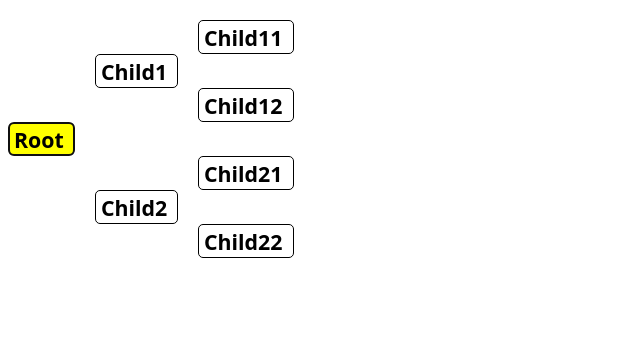
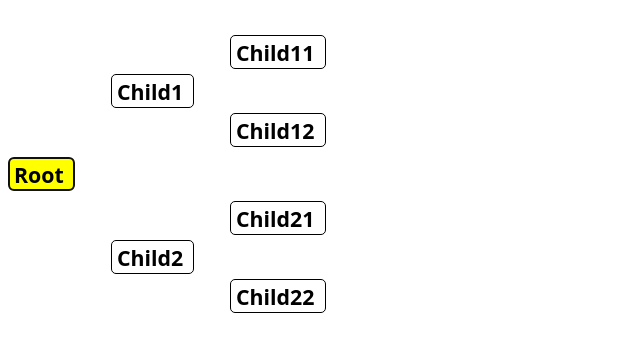
Before and after one commit to Tomitomi1021/LogicTree, a Nuxt app: page / in a window 1280 px wide. Shown: the top 352 px of the page, without its empty margins (0-640 px from the left). Built offline with nearby package versions, Linux system fonts and the light colour scheme.

Commit message:
要素間の間隔を調整

```diff
--- a/components/TreeNode.vue
+++ b/components/TreeNode.vue
@@ -1,5 +1,6 @@
 <template>
   <div class="tree-node">
+    <div class="padding"></div>
     <div class="flex">
       <div :style="{width:contentWidth+'px'}" ></div>
       <div class="line"></div>
@@ -43,6 +44,7 @@
           @deleteMe="()=>deleteChildNode(index+midIndex)"/>
       </div>
     </div>
+    <div class="padding"></div>
   </div>
 </template>
 
@@ -229,11 +231,15 @@ export default {
 .children {
 }
 
+.padding{
+  height:5px;
+}
+
 .flex{
   display:flex;
 }
 
 .line{
-  width:2em;
+  width:3em;
 }
 </style>
```
